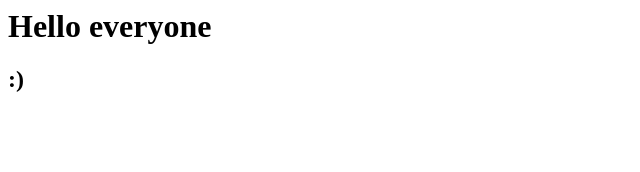
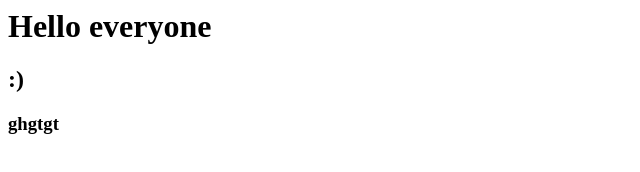
Before and after one commit to nikitha-ram/rep, a plain HTML site: page index.html in a window 1280 px wide. Shown: the full height of the page, 0-640 px from the left. Drawn offline with Linux system fonts and the light colour scheme.

Commit message:
added a h3 tag

```diff
--- a/index.html
+++ b/index.html
@@ -1,3 +1,4 @@
 
 <h1>Hello everyone</h1>
 <h2>:)</h2>
+<h3>ghgtgt</h3>
```
